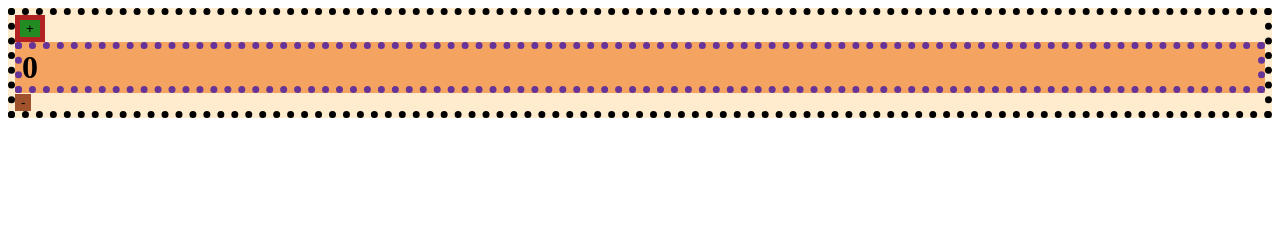
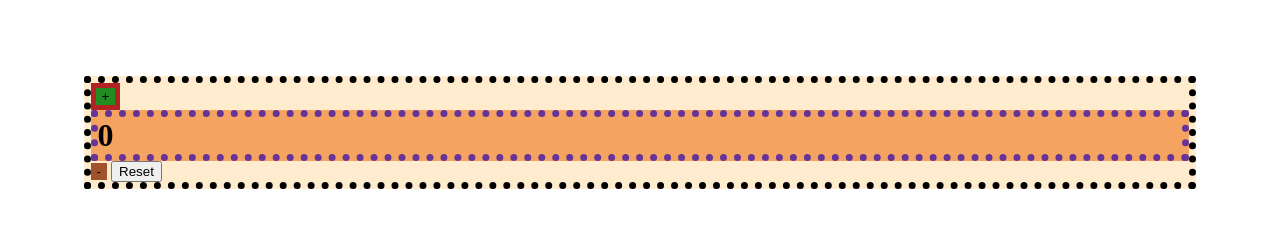
Before and after one commit to HarshRaj1707/count, a plain HTML site: page index.html in a window 1280 px wide. Drawn offline with Linux system fonts and the light colour scheme.

Commit message:
first commit

```diff
--- a/index.html
+++ b/index.html
@@ -12,6 +12,7 @@
         <button type="button" id="inc" onclick="inc()">+</button>
         <h1 id="a">0</h1>
         <button type="button" id="dec" onclick="dec()">-</button>
+        <button type="button" id="i" onclick="reset()">Reset</button>
     </div>
 
 </body>
--- a/logic.js
+++ b/logic.js
@@ -9,3 +9,9 @@ function dec()
     let res=document.getElementById("a");
     res.innerHTML= parseInt(document.getElementById("a").innerHTML)-1;
 }
+
+function reset()
+{
+    let r=document.getElementById("a");
+    r.innerHTML=0;
+}
--- a/style.css
+++ b/style.css
@@ -1,6 +1,6 @@
 #d
 {
-    margin: auto;
+    margin: 20mm;
 border: 2mm dotted black;
 background-color: blanchedalmond;
 }
```
